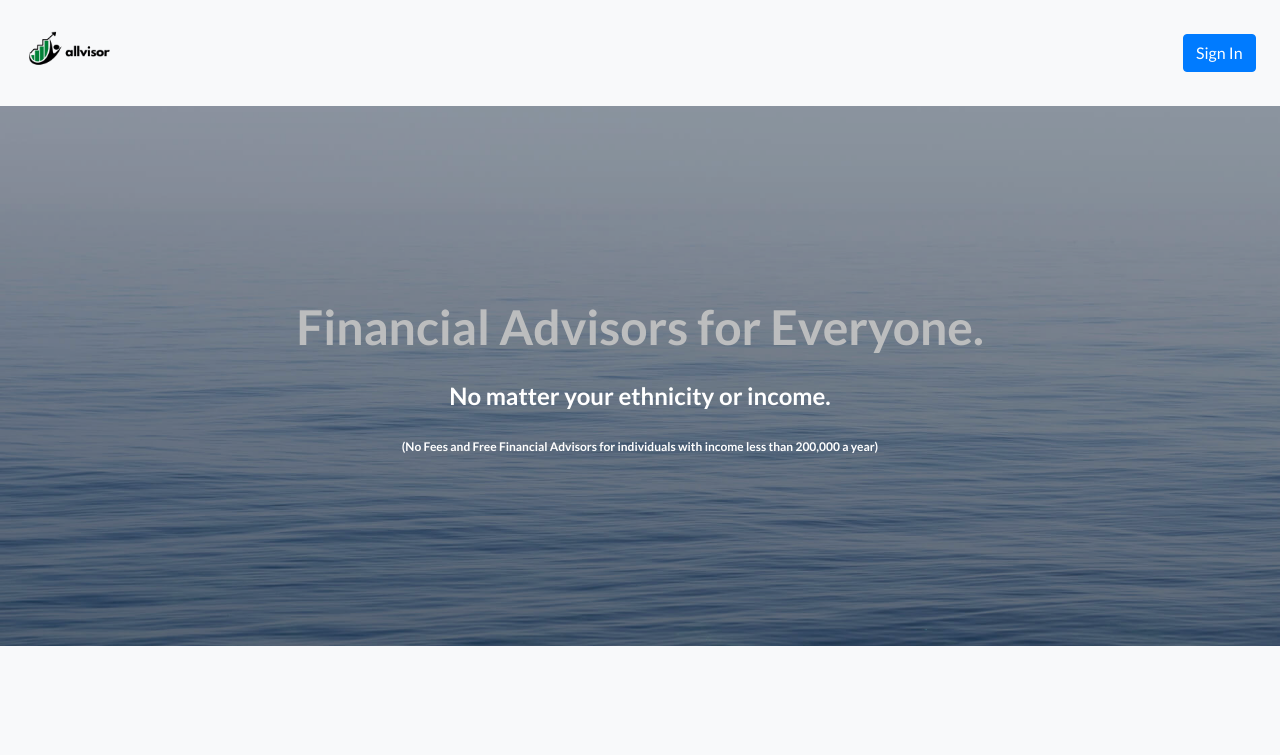
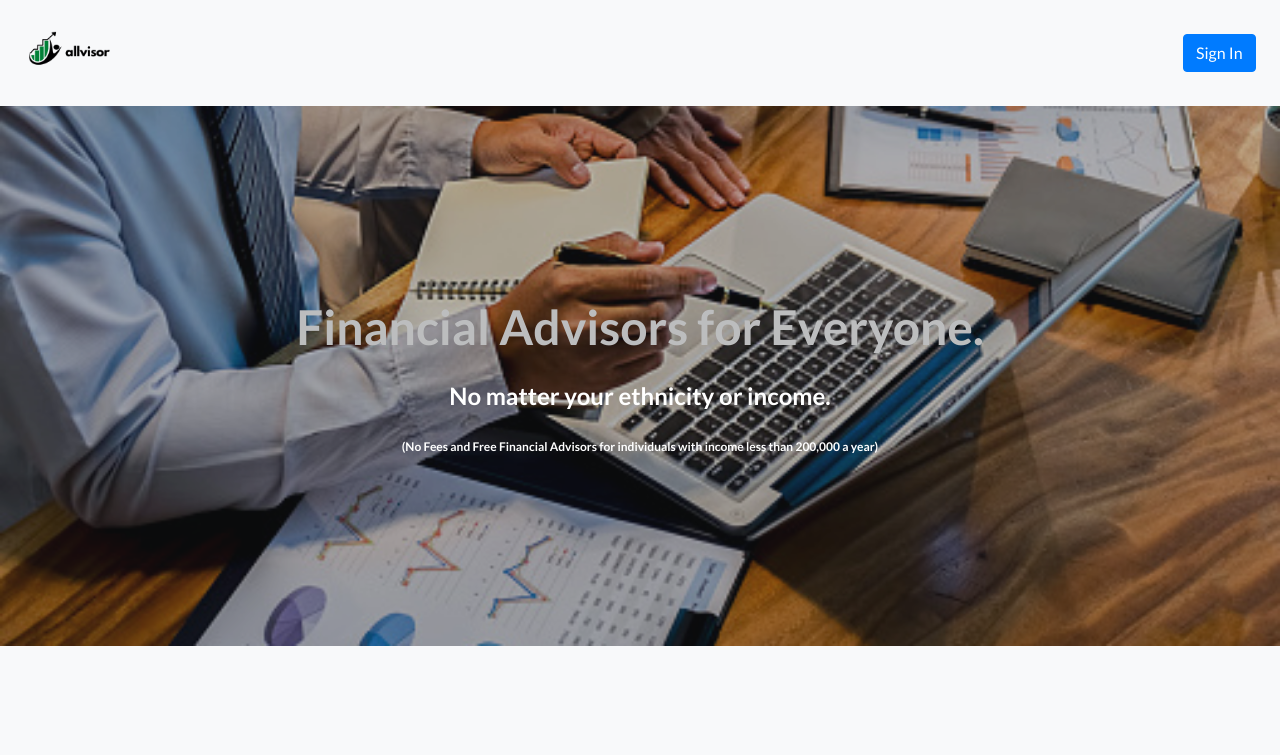
Before and after one commit to edisonqu/allvisory, a website: page landing.html in a window 1280 px wide. Shown: the top 755 px of the page. Drawn offline with nearby package versions, Linux system fonts and the light colour scheme.

Commit message:
change image

```diff
--- a/landing.html
+++ b/landing.html
@@ -21,7 +21,7 @@
             <div class="collapse navbar-collapse" id="navcol-1"><a class="btn btn-primary ms-auto" role="button" href="/allvisory/">Sign In</a></div>
         </div>
     </nav>
-    <header class="text-center text-white masthead" style="background:url('assets/img/a.jpg')no-repeat center center;background-size:cover;">
+    <header class="text-center text-white masthead" style="background:url('assets/img/desk.jpeg')no-repeat center center;background-size:cover;">
         <div class="overlay"></div>
         <div class="container">
             <div class="row">
```
Also changed, not shown: assets/img/desk.jpeg (added).
